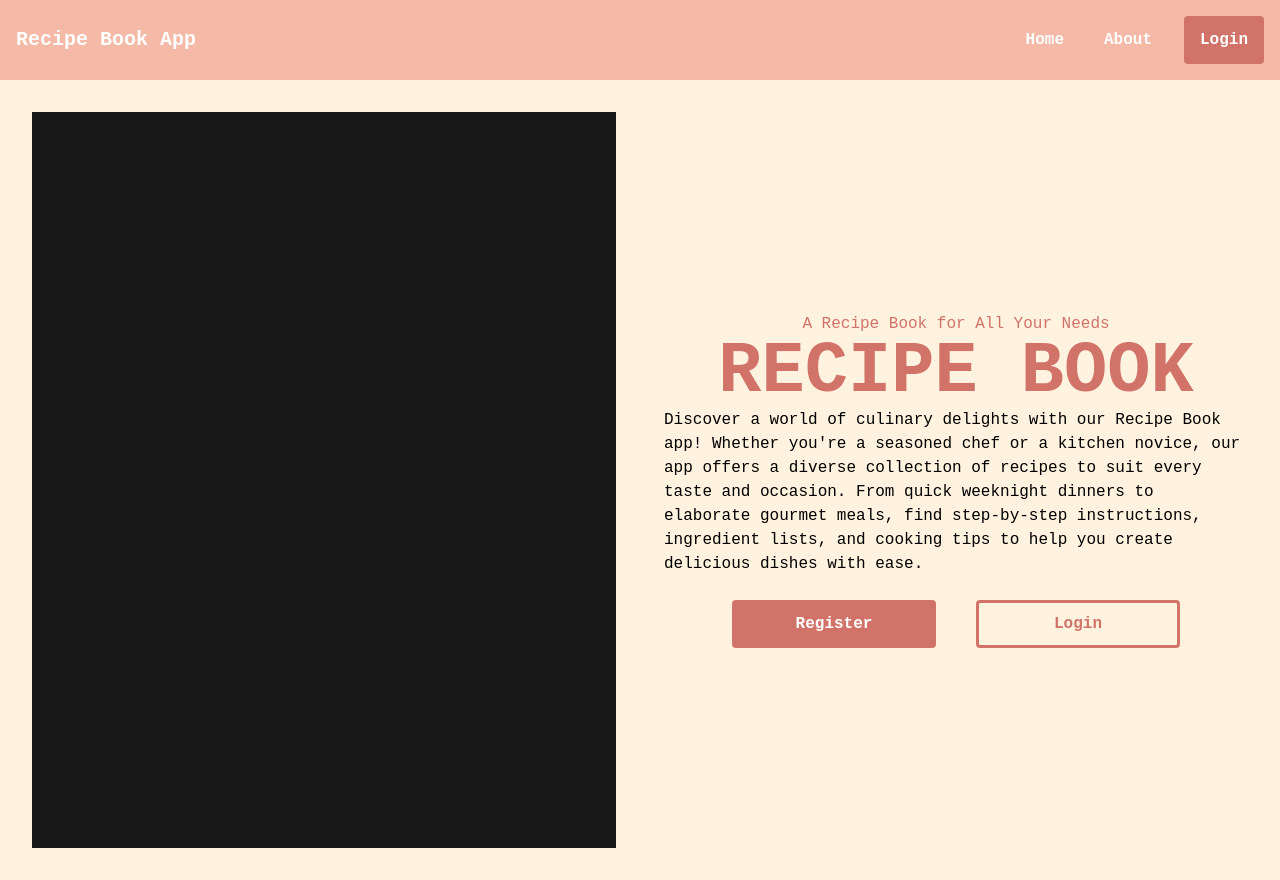
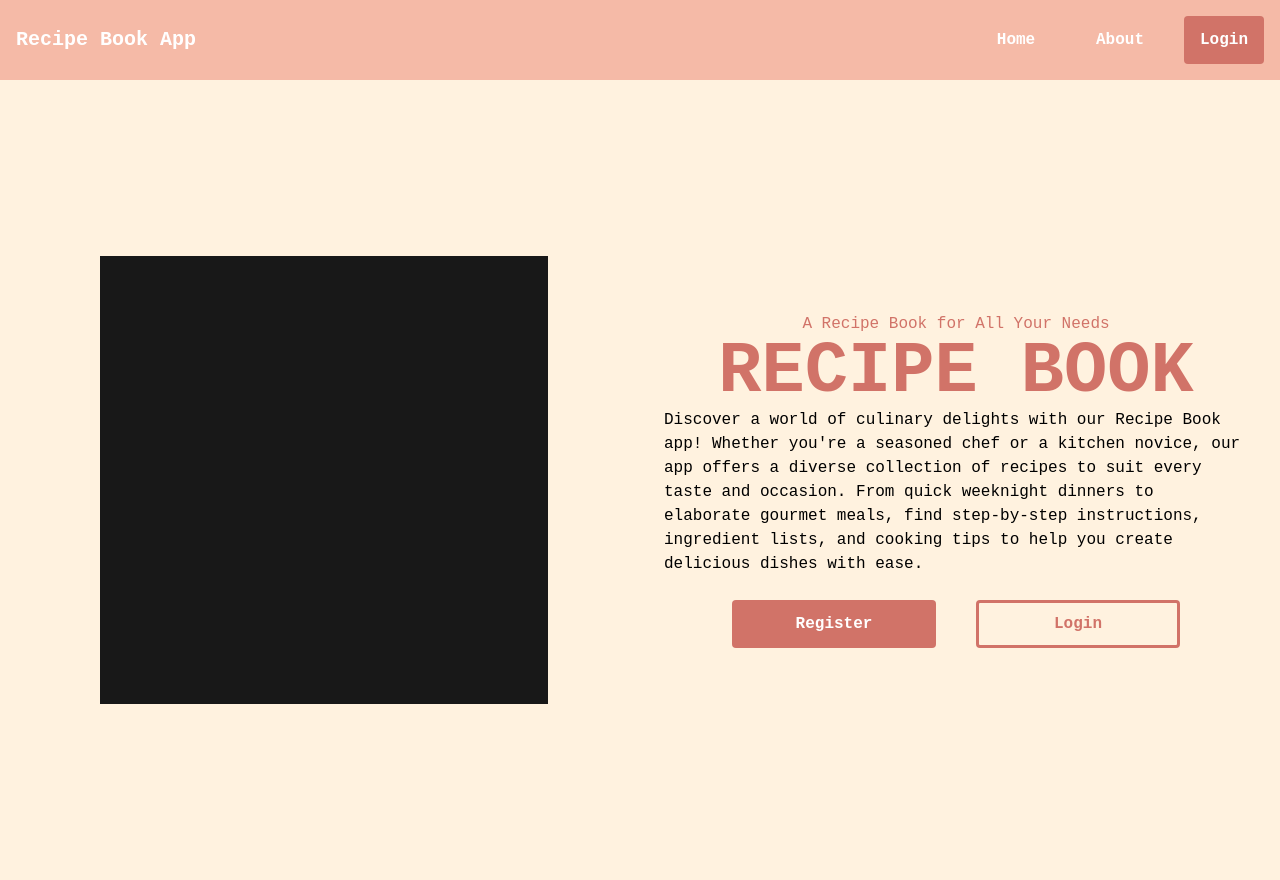
Before and after one commit to jnnkim1/recipe-app, a Next.js app: page / in a window 1280 px wide. Built offline with nearby package versions, Linux system fonts and the light colour scheme.

Commit message:
added transitions and fixed image sizing on home page

```diff
--- a/app/components/NavBar.jsx
+++ b/app/components/NavBar.jsx
@@ -44,7 +44,7 @@ export default function NavBar({ title }) {
         <div className="flex justify-between w-full bg-[#F5BAA7] items-center p-4">
             <div className="text-white font-bold text-xl">
                 <Link href="/">
-                    <button className="hover:underline cursor-pointer">{title}</button>
+                    <button className="cursor-pointer">{title}</button>
                 </Link>
             </div>
             <ul className="flex gap-6 list-none items-center">
@@ -52,7 +52,7 @@ export default function NavBar({ title }) {
                     <li key={btn.name}>
                         <Link href={btn.route}>
                             <button
-                                className={`text-white font-semibold p-2 ${btn.name === "Login" ? "w-20 h-12 bg-[#D17368] rounded hover:underline cursor-pointer" : "hover:underline cursor-pointer"
+                                className={`text-white font-semibold p-2 ${btn.name === "Login" ? "w-20 h-12 bg-[#D17368] rounded hover:bg-[#b5645b] transition duration-300 cursor-pointer" : "w-20 h-12 rounded hover:bg-[#d99c89] transition duration-300 cursor-pointer"
                                     }`}
                             >
                                 {btn.name}
--- a/app/page.tsx
+++ b/app/page.tsx
@@ -5,33 +5,28 @@ import Link from "next/link";
 export default function Home() {
   return (
     <div className="flex flex-col min-h-screen">
-      {/* NavBar */}
-      {/* <NavBar
-        title="Recipe Book"
-      /> */}
 
-      {/* Main Content */}
       <main className="flex flex-row flex-grow p-8 gap-12 bg-[#FFF2DF]">
-        {/* <div className="flex flex-col flex-grow p-8 gap-12"> */}
-        <section className="w-1/2 flex-grow">
-          <img className="w-full h-full object-fill" src="/black.png" alt="" />
+        <section className="w-1/2 flex justify-center items-center">
+          <div className="w-full max-w-md aspect-square">
+            <img className="w-full h-full object-fill" src="/black.png" alt="" />
+          </div>
         </section>
-        {/* </div> */}
 
         <section className="w-1/2 justify-center items-center flex flex-col">
           <h3 className="!text-[#D17368]">A Recipe Book for All Your Needs</h3>
-          <p className="text-7xl font-bold text-[#D17368]">RECIPE BOOK</p>
+          <h1 className="text-7xl font-bold text-[#D17368]">RECIPE BOOK</h1>
           <p className="mb-6">
             Discover a world of culinary delights with our Recipe Book app! Whether you're a seasoned chef or a kitchen novice, our app offers a diverse collection of recipes to suit every taste and occasion. From quick weeknight dinners to elaborate gourmet meals, find step-by-step instructions, ingredient lists, and cooking tips to help you create delicious dishes with ease.
           </p>
-          <section className="flex flex-row gap-10">
+          <section className="flex flex-row flex-wrap justify-center items-center gap-10">
             <Link href="/register">
-              <button className="bg-[#D17368] text-white font-semibold w-51 h-12 rounded hover:underline cursor-pointer">
+              <button className="bg-[#D17368] text-white font-semibold w-51 h-12 rounded hover:bg-[#b5645b] transition duration-300 cursor-pointer">
                 Register
               </button>
             </Link>
             <Link href="/login">
-              <button className="bg-[#FFF2DF] text-[#D17368] font-semibold w-51 h-12 rounded border-3 border-[#D17368] hover:underline cursor-pointer">
+              <button className="bg-[#FFF2DF] text-[#D17368] font-semibold w-51 h-12 rounded border-3 border-[#D17368] hover:bg-[#ffe8c7] transition duration-300 cursor-pointer">
                 Login
               </button>
             </Link>
```
